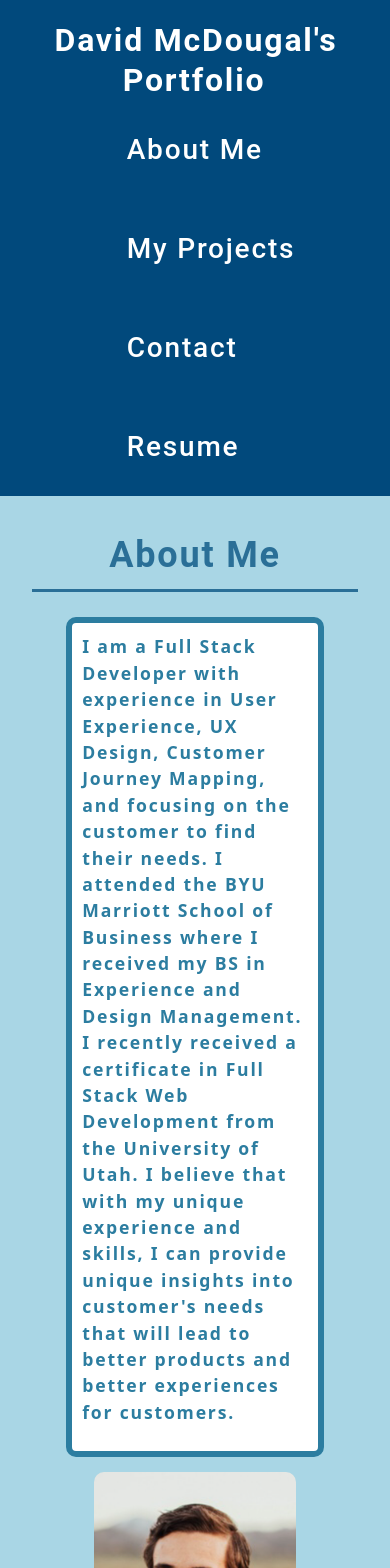
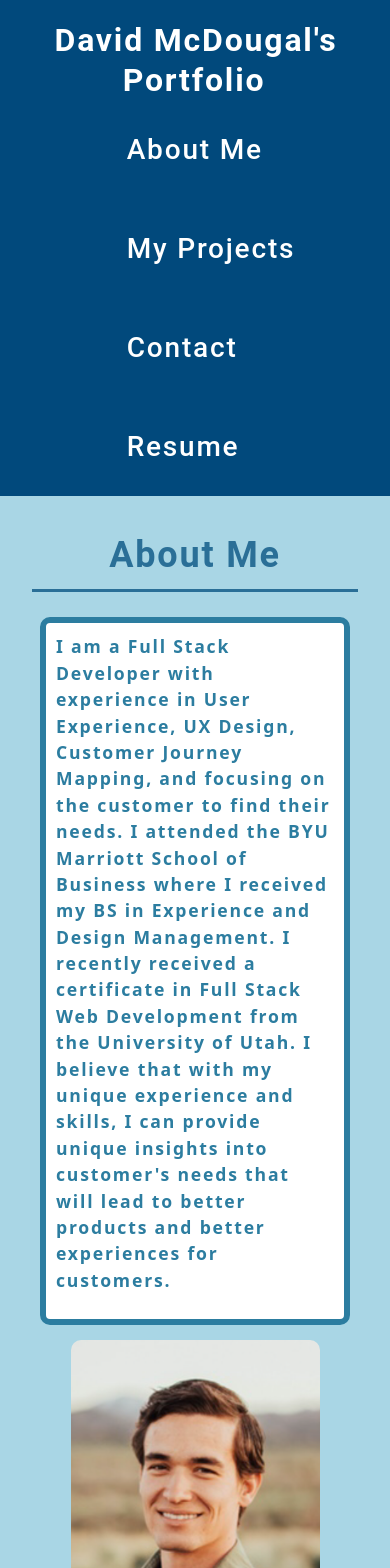
Before and after one commit to davsav16/david-m-portfolio, a React (Create React App) app: page / in a window 390 px wide. Shown: the top 1568 px of the page. Built offline with nearby package versions, Linux system fonts and the light colour scheme.

Commit message:
made final changes again

```diff
--- a/src/index.css
+++ b/src/index.css
@@ -588,6 +588,17 @@ a {
 
 }
 
+@media screen and (max-width:414px) {
+  .container {
+    width: 100%;
+  }
+
+  .skillWidth {
+    width: 100%;
+  }
+
+}
+
 @media screen and (max-width:360px) {
   #profilePic {
     max-width: 113%;
```
